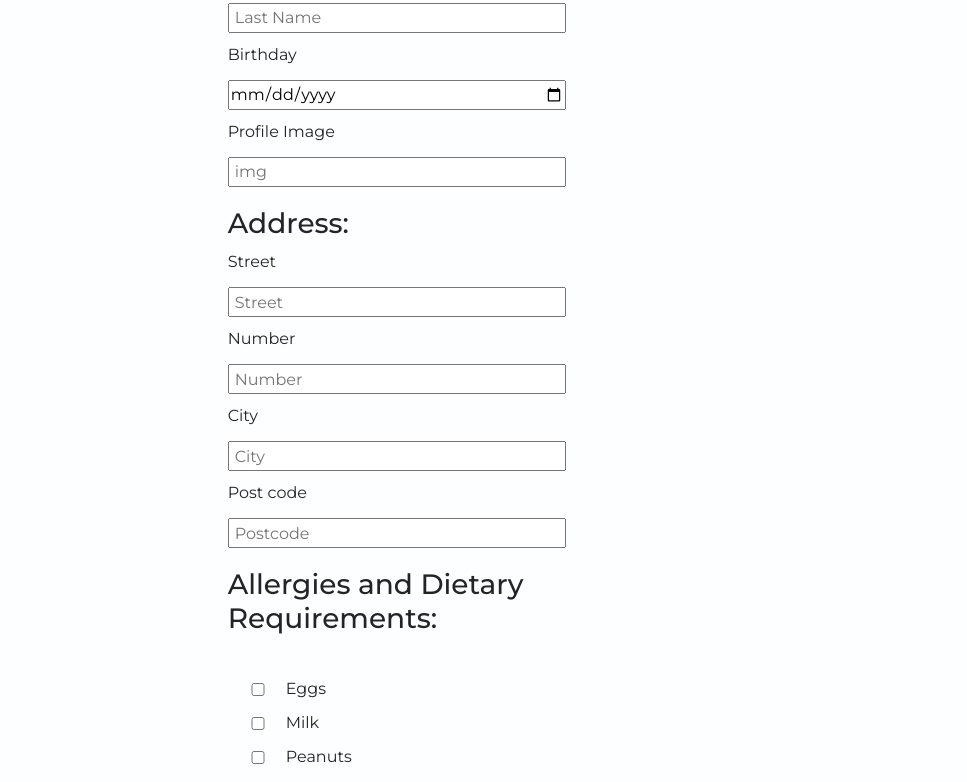
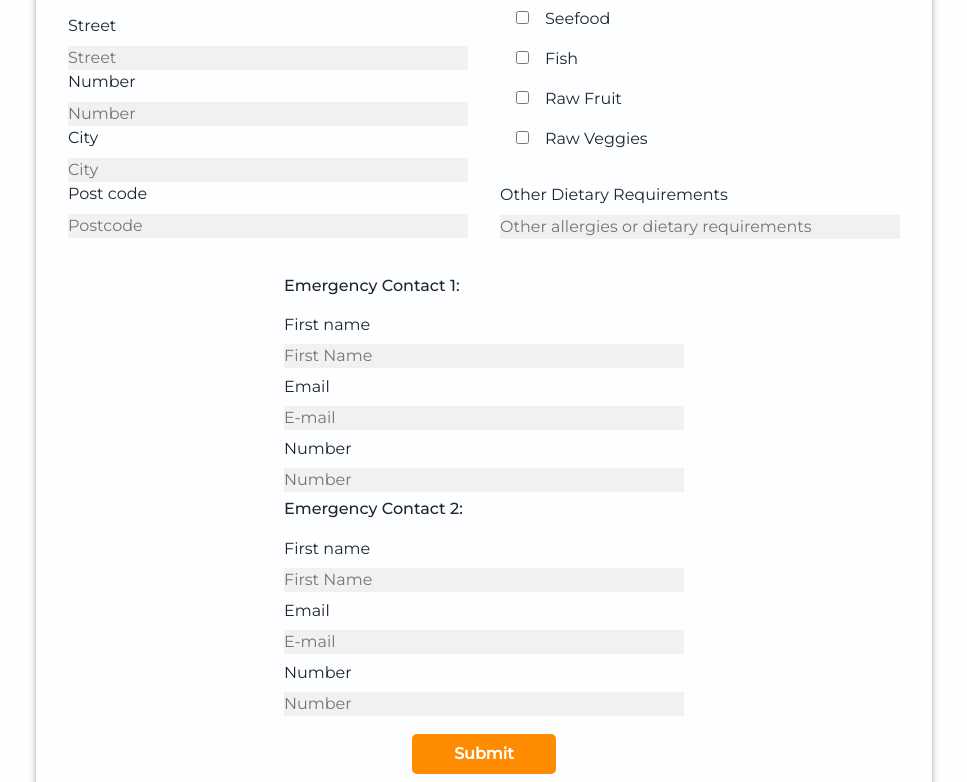
Before and after one commit to ben-gee723/kitacare, a React (Create React App) app in the folder frontend/: page /#/cregister in a window 1280 px wide. Shown: the part 378-1160 px from the top of the page, without its empty margins (156-1123 px from the left). Built offline with nearby package versions, Linux system fonts and the light colour scheme.

Commit message:
Child register styling added

```diff
--- a/frontend/src/components/RegisterForms/ChildRegister.js
+++ b/frontend/src/components/RegisterForms/ChildRegister.js
@@ -1,6 +1,5 @@
 import React, { useState, useEffect, useContext } from "react";
-import styles from './registerForm.module.scss';
-import stylesChild from './ChildStyle/ChildRegister.module.scss';
+import styles from './ChildStyle/ChildRegister.module.scss';
 import { sendData, submitForm } from "../../logic/registerLogic";
 import { MyContext } from "../../Container";
 
@@ -37,62 +36,65 @@ export default function ChildRegister() {
 
   //
   return (
-        <div className={styles.regForm}>
-            <form onSubmit={(e) => submitChildForm(e)} name="childForm" >
+    <div className={styles.formContainter}>
 
-                <div className="reg" >
+      {/* <div className={styles.reg} >
         <h1>Register Child</h1>
-                </div>
+      </div> */}
 
-                <div className='regInfo'>
+      <form onSubmit={(e) => submitChildForm(e)} name="childForm" className={styles.childForm} >
+
+        <div className={styles.childFormContainerInner}>
+          <div className={styles.childFormInner} >
+            <div className={styles.regInfo}>
               <h3>Child Information:</h3>
             </div>
 
-                <div className='inputBox' >
-                    <label className='details'>First name</label> <br />
-                    <input otype='text' name='firstName' placeholder='First Name' />
+            <div className={styles.inputBox} >
+              <label className={styles.details}>First name</label> <br />
+              <input type='text' name='firstName' placeholder='First Name' />
             </div>
 
-                <div className='inputBox' >
-                    <label className='details' >Last name</label> <br />
+            <div className={styles.inputBox} >
+              <label className={styles.details} >Last name</label> <br />
               <input type='text' name='lastName' placeholder='Last Name' />
             </div>
 
-                <div className='inputBox' >
-                    <label className='details' >Birthday</label> <br />
+            <div className={styles.inputBox} >
+              <label className={styles.details} >Birthday</label> <br />
               <input type='date' name='birthday' placeholder='Birthday' />
             </div>
 
 
-                <div className='inputBox' >
-                    <label className='details'>Profile Image</label> <br />
+            <div className={styles.inputBox} >
+              <label className={styles.details}>Profile Image</label> <br />
               <input type='' name='img' placeholder='img' />
             </div>
 
-                <div className={styles.address}>
+            <div className={styles.regInfo}>
               <h3>Address:</h3>
             </div>
 
-                <div className='inputBox'>
-                    <label className='details'>Street</label>
+            <div className={styles.inputBox}>
+              <label className={styles.details}>Street</label>
               <br />
               <input type='text' name='street' placeholder='Street' />
             </div>
 
-                <div className='inputBox'>
-                    <label className='details'>Number</label>
+            <div className={styles.inputBox}>
+              <label className={styles.details}>Number</label>
               <br />
               <input type='text' name='number' placeholder='Number' />
             </div>
 
-                <div className='inputBox'>
-                    <label className='details'>City</label>
+            <div className={styles.inputBox}>
+              <label className={styles.details}>City</label>
               <br />
               <input type='text' name='city' placeholder='City' />
             </div>
 
-                <div className='inputBox'>
-                    <label className='details'>Post code</label>
+            <div className={styles.inputBox}>
+              <label className={styles.details}>Post code</label>
               <br />
               <input
                 type='number'
@@ -102,67 +104,78 @@ export default function ChildRegister() {
               />
             </div>
 
-                <div className='regInfo'>
+          </div>
+
+          <div className={styles.childFormInner}>
+            <div className={styles.regInfo}>
               <h3>Allergies and Dietary Requirements:</h3>
             </div>
-
             <div className={styles.listUnstyled}>
               {categories.map((c, i) => (
                 <li key={i} >
                   <input
                     type="checkbox"
-                                className="mr-2"
+                    className={styles.checkBox}
                     name={c.name}
                   />
-                            <label className="form-check-label">{c.name}</label>
+                  <label className={styles.formCheckLabel}>{c.name}</label>
                 </li>
               ))}
             </div>
 
-                <div className='inputBox' >
-                    <label className='details'>Other Dietary Requirements</label> <br />
+            <div className={styles.inputBox} >
+              <label className={styles.details}>Other Dietary Requirements</label> <br />
               <input type='text' name='dietaryNeeds' placeholder='Other allergies or dietary requirements' />
             </div>
 
-                <div className={styles.address}><h3>Emergency Contact 1:</h3></div>
+          </div>
 
-                <div className='inputBox' >
-                    <label className='details'>First name</label> <br />
+          <div className={styles.childFormInner}>
+
+            <div className={styles.regInfo}><h3>Emergency Contact 1:</h3></div>
+
+            <div className={styles.emerInput} >
+              <label className={styles.details}>First name</label> <br />
               <input type='text' name='emerName1' placeholder='First Name' />
             </div>
 
-                <div className='inputBox'>
-                    <label className='details'>Email</label><br />
+            <div className={styles.emerInput}>
+              <label className={styles.details}>Email</label><br />
               <input type='email' name='emerEmail1' placeholder='E-mail' />
             </div>
 
-                <div className='inputBox'>
-                    <label className='details'>Number</label><br />
+            <div className={styles.emerInput}>
+              <label className={styles.details}>Number</label><br />
               <input type='text' name='emerNumber1' placeholder='Number' />
             </div>
 
-                <div className={styles.address}><h3>Emergency Contact 2:</h3></div>
+            <div className={styles.regInfo}><h3>Emergency Contact 2:</h3></div>
 
-                <div className='inputBox' >
-                    <label className='details'>First name</label> <br />
+            <div className={styles.emerInput} >
+              <label className={styles.details}>First name</label> <br />
               <input type='text' name='emerName2' placeholder='First Name' />
             </div>
 
-                <div className='inputBox'>
-                    <label className='details'>Email</label><br />
+            <div className={styles.emerInput}>
+              <label className={styles.details}>Email</label><br />
               <input type='email' name='emerEmail2' placeholder='E-mail' />
             </div>
 
-                <div className='inputBox'>
-                    <label className='details'>Number</label><br />
+            <div className={styles.emerInput}>
+              <label className={styles.details}>Number</label><br />
               <input type='text' name='emerNumber2' placeholder='Number' />
             </div>
 
             <div className={styles.submitButtons}>
               {/* <Link to='/'><button className="cancel">Cancel</button></Link>
                     <Link to='cregister_health'><button type='submit' value='Next' className='next'>Next</button></Link> */}
-                    <button type='submit' value='Register' className='att'>Submit</button>
+              <button type='submit' value='Register' className={styles.att}>Submit</button>
             </div>
+
+          </div>
+        </div>
+
+
       </form>
     </div>
   )
--- /dev/null
+++ b/frontend/src/components/RegisterForms/ChildStyle/ChildRegister.module.css
@@ -0,0 +1,85 @@
+.formContainter {
+  display: -webkit-box;
+  display: -ms-flexbox;
+  display: flex;
+  -webkit-box-pack: center;
+      -ms-flex-pack: center;
+          justify-content: center;
+}
+
+.childForm {
+  -webkit-box-shadow: rgba(0, 0, 0, 0.35) 0px 2.5px 7.5px;
+          box-shadow: rgba(0, 0, 0, 0.35) 0px 2.5px 7.5px;
+  padding: 5px 5px 0 5px;
+  margin: 1rem;
+  border-radius: 5px;
+  width: 70%;
+}
+
+.childFormContainerInner {
+  display: -webkit-box;
+  display: -ms-flexbox;
+  display: flex;
+  -ms-flex-wrap: wrap;
+      flex-wrap: wrap;
+  -webkit-box-pack: center;
+      -ms-flex-pack: center;
+          justify-content: center;
+}
+
+.childFormInner {
+  margin: 1rem;
+  width: 25rem;
+}
+
+.regInfo {
+  padding: 5px 0px;
+}
+
+.regInfo h3 {
+  font-size: 1rem;
+}
+
+.inputBox input {
+  border: none;
+  background-color: #f1f1f1;
+  width: 100%;
+}
+
+.listUnstyled {
+  margin: 1rem;
+  list-style: none;
+}
+
+.formCheckLabel {
+  margin: 0 1rem 1rem 1rem;
+}
+
+.emerInput label {
+  margin: 5px 0 5px 0;
+}
+
+.emerInput input {
+  border: none;
+  margin: 2px 0;
+  background-color: #f1f1f1;
+  width: 100%;
+}
+
+.att {
+  display: -webkit-box;
+  display: -ms-flexbox;
+  display: flex;
+  margin: 1rem auto;
+  padding: .5rem;
+  width: 9rem;
+  -webkit-box-pack: center;
+      -ms-flex-pack: center;
+          justify-content: center;
+  border: none;
+  border-radius: 5px;
+  background-color: darkorange;
+  color: white;
+  font-weight: bold;
+}
+/*# sourceMappingURL=ChildRegister.module.css.map */
--- a/frontend/src/components/RegisterForms/ChildStyle/ChildRegister.module.scss
+++ b/frontend/src/components/RegisterForms/ChildStyle/ChildRegister.module.scss
@@ -0,0 +1,71 @@
+.formContainter{
+    display: flex;
+    justify-content: center;
+}
+
+.childForm{
+    box-shadow: rgba(0, 0, 0, 0.35) 0px 2.5px 7.5px;
+    padding: 5px 5px 0 5px;
+    margin: 1rem;
+    border-radius: 5px;
+    width: 70%;
+}
+
+.childFormContainerInner{
+    display: flex;
+    flex-wrap: wrap;
+    justify-content: center;
+}
+
+.childFormInner {
+    margin: 1rem;
+    width: 25rem;
+}
+
+.regInfo{
+    padding: 5px 0px;
+}
+
+.regInfo h3 {
+    font-size: 1rem;
+}
+
+.inputBox input {
+    border: none;
+    background-color: rgb(241, 241, 241);
+    width: 100%;
+}
+
+.listUnstyled{
+    margin: 1rem;
+    list-style: none;
+}
+
+.formCheckLabel{
+    margin: 0 1rem 1rem 1rem;
+}
+
+.emerInput label{
+    margin: 5px 0 5px 0 ;
+}
+
+.emerInput input{
+    border: none;
+    margin: 2px 0;
+    background-color: rgb(241, 241, 241);
+    width: 100%;
+}
+
+.att {
+    display: flex;
+    margin: 1rem auto;
+    padding: .5rem;
+    width: 9rem;
+    justify-content:center;
+
+    border: none;
+    border-radius: 5px;
+    background-color: darkorange;
+    color: white;
+    font-weight: bold;
+}
```
Also changed, not shown: 1 other file (tests, documents, lock files or other folders). Lines whose indentation alone changed are shown as unchanged.
